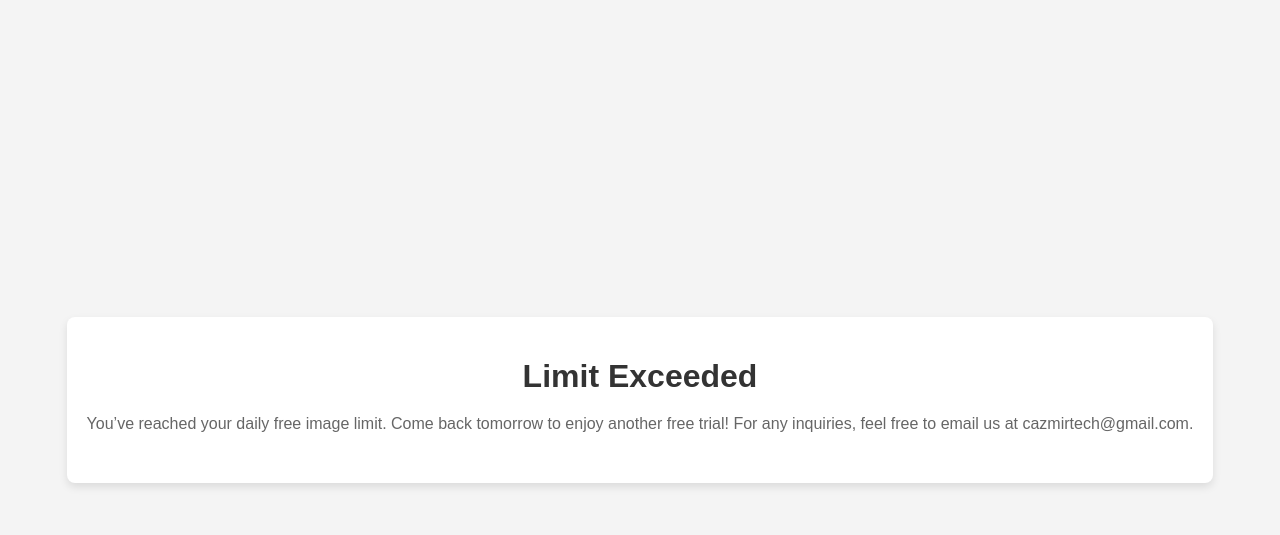
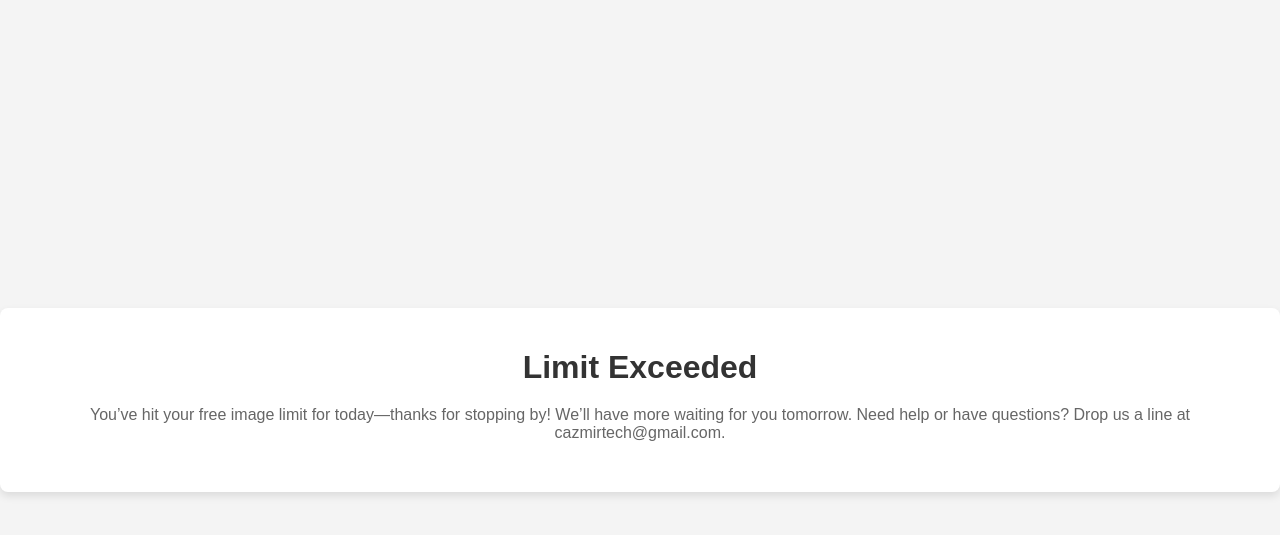
Before and after one commit to casmirihechituru/Repair-Photos, a Flask app: template templates/limit.html in a window 1280 px wide. Shown: the top 535 px of the page. Run offline with Flask 3, Linux system fonts and the light colour scheme; the template is opened without the code that fills it, so the values that code supplies are empty.

Commit message:
Update limit.html

```diff
--- a/templates/limit.html
+++ b/templates/limit.html
@@ -57,7 +57,7 @@
 <body>
     <div class="container">
         <h1>Limit Exceeded</h1>
-        <p>You’ve reached your daily free image limit. Come back tomorrow to enjoy another free trial! For any inquiries, feel free to email us at cazmirtech@gmail.com.</p>
+        <p>You’ve hit your free image limit for today—thanks for stopping by! We’ll have more waiting for you tomorrow. Need help or have questions? Drop us a line at cazmirtech@gmail.com.</p>
 
 
         <!--<p>You have reached the maximum number of free photo enhancements, or your subscription has expired.</p>-->
```
